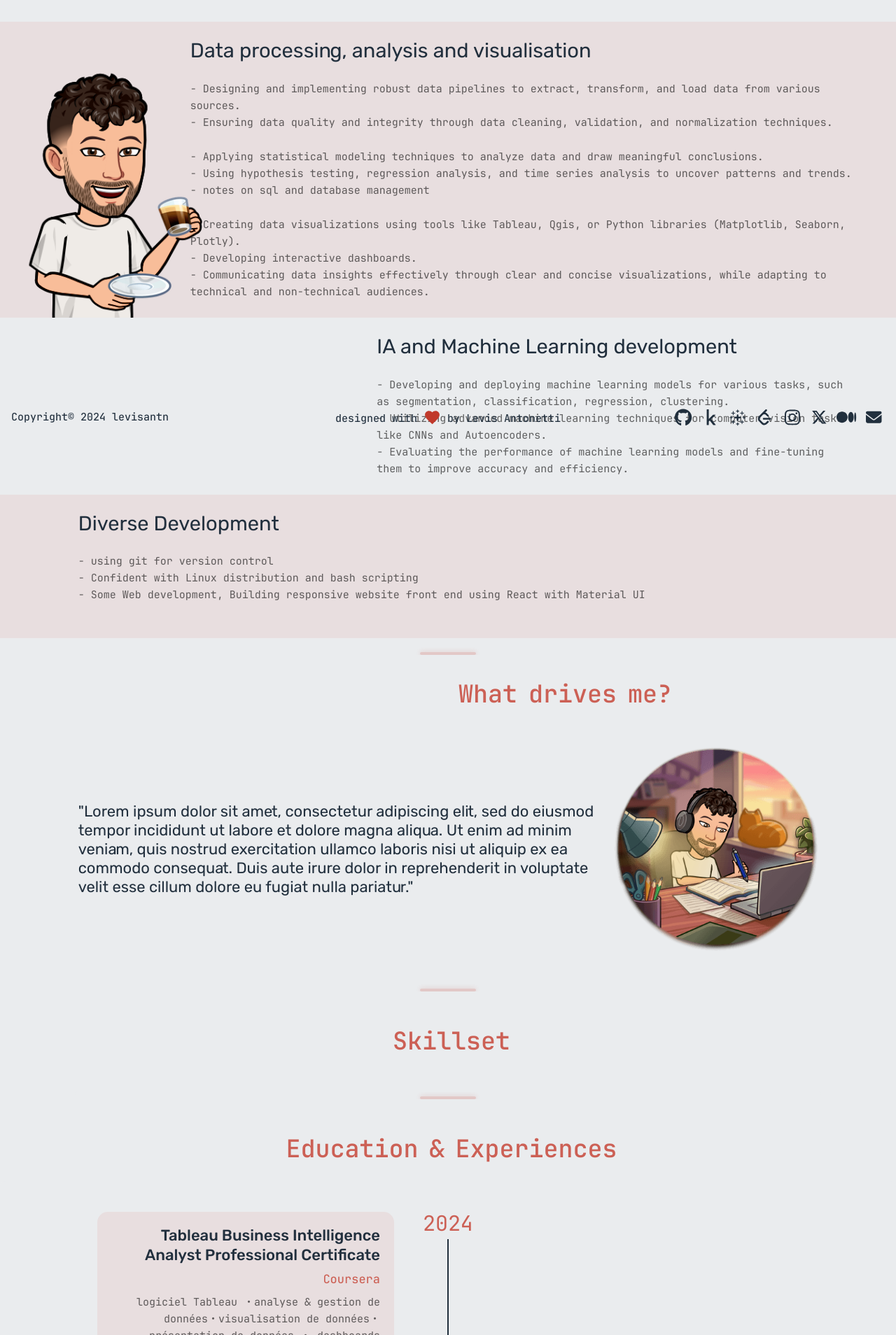
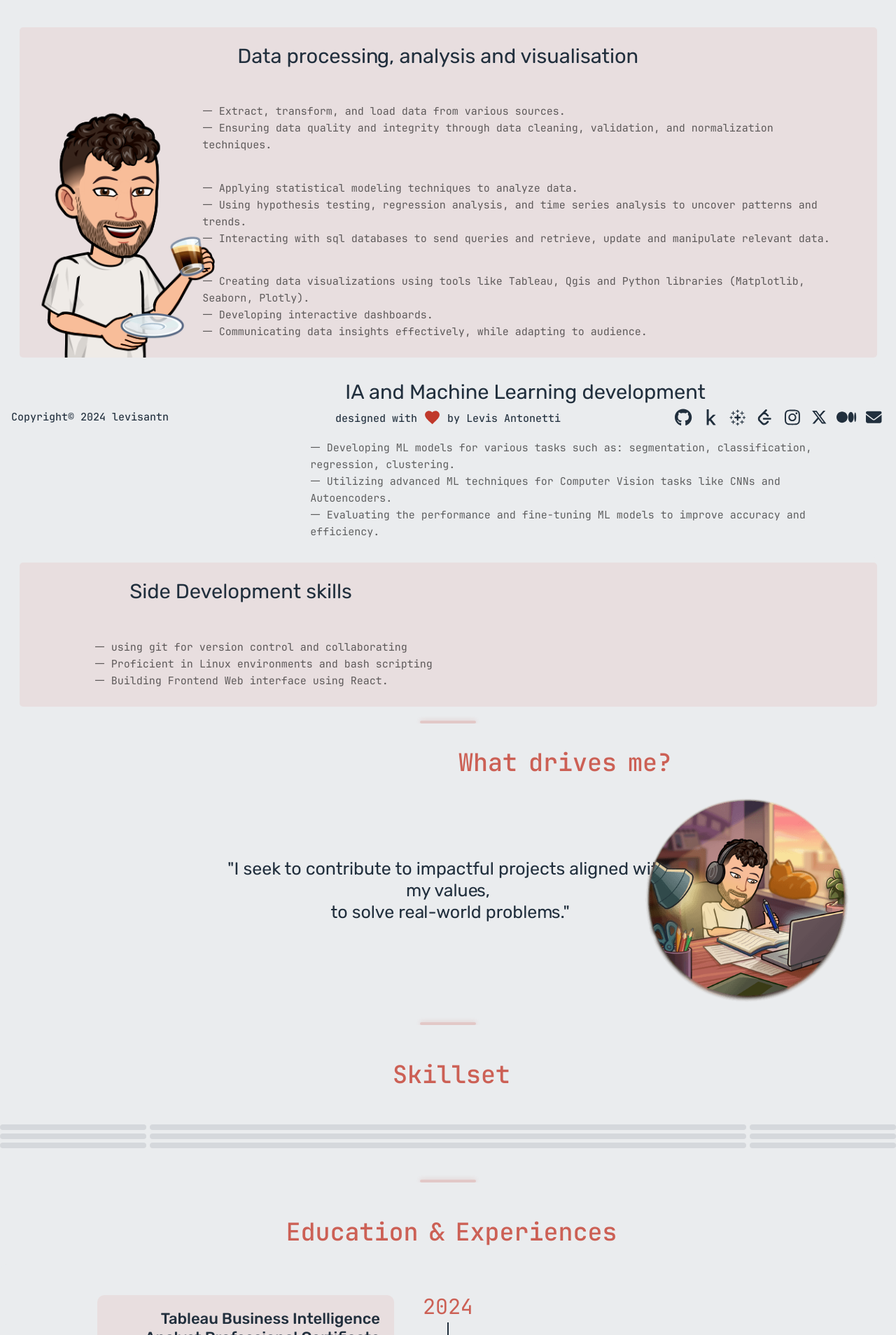
Before and after one commit to levisantn/levisantn_portofolio, a React (Vite) app: page /about_me in a window 1280 px wide. Shown: the part 172-2080 px from the top of the page at 70% size. Built offline with nearby package versions, Linux system fonts and the light colour scheme.

Commit message:
update about_me page (hover, transition, margin, content)

```diff
--- a/src/components/card/about_me/SkillsetCard.jsx
+++ b/src/components/card/about_me/SkillsetCard.jsx
@@ -56,22 +56,18 @@ const SkillsetCardHome = () => {
       <Grid2
         container
         paddingTop='2.5rem'
+        paddingBottom='2.5rem'
+        spacing='0.5rem'
         size={12}
         sx={{
           backgroundColor: 'background.default',
           height: 'auto',
         }}
       >
+        <Grid2 display='flex' size={2} borderRadius={1} sx={{ backgroundColor: 'background.paper' }}></Grid2>
         <Grid2
           display='flex'
-          size={1}
-          borderRadius={1}
-          // sx={{ backgroundColor: 'background.paper' }}
-        ></Grid2>
-
-        <Grid2
-          display='flex'
-          size={'grow'}
+          size={8}
           spacing={0.5}
           padding={0.5}
           direction='column'
@@ -79,15 +75,42 @@ const SkillsetCardHome = () => {
           sx={{
             alignItems: 'center',
             justifyContent: 'center',
-            backgroundColor: 'background.default',
+            backgroundColor: 'background.paper',
           }}
         ></Grid2>
+        <Grid2 display='flex' size={2} borderRadius={1} sx={{ backgroundColor: 'background.paper' }}></Grid2>
+        {/* -------------------------------- */}
+        {/* -------------------------------- */}
+        <Grid2 display='flex' size={2} borderRadius={1} sx={{ backgroundColor: 'background.paper' }}></Grid2>
         <Grid2
           display='flex'
-          size={1}
+          size={8}
+          spacing={0.5}
+          padding={0.5}
+          direction='column'
           borderRadius={1}
-          // sx={{ backgroundColor: 'background.paper' }}
+          sx={{
+            alignItems: 'center',
+            justifyContent: 'center',
+            backgroundColor: 'background.paper',
+          }}
         ></Grid2>
+        <Grid2 display='flex' size={2} borderRadius={1} sx={{ backgroundColor: 'background.paper' }}></Grid2>
+        <Grid2 display='flex' size={2} borderRadius={1} sx={{ backgroundColor: 'background.paper' }}></Grid2>
+        <Grid2
+          display='flex'
+          size={8}
+          spacing={0.5}
+          padding={0.5}
+          direction='column'
+          borderRadius={1}
+          sx={{
+            alignItems: 'center',
+            justifyContent: 'center',
+            backgroundColor: 'background.paper',
+          }}
+        ></Grid2>
+        <Grid2 display='flex' size={2} borderRadius={1} sx={{ backgroundColor: 'background.paper' }}></Grid2>
       </Grid2>
     </Grid2>
   );
--- a/src/components/card/about_me/TimelineCard.jsx
+++ b/src/components/card/about_me/TimelineCard.jsx
@@ -5,8 +5,10 @@ import TimelineConnector from '@mui/lab/TimelineConnector';
 import TimelineContent from '@mui/lab/TimelineContent';
 import TimelineDot from '@mui/lab/TimelineDot';
 import { Grid2, Stack, Typography } from '@mui/material';
+import { useTheme } from '@emotion/react';
 
 const TimelineCardHome = () => {
+  const theme = useTheme();
   return (
     <Grid2 container size={12}>
       <Grid2
@@ -62,13 +64,13 @@ const TimelineCardHome = () => {
       <Grid2
         container
         size={12}
-        borderRadius={1}
+        borderRadius='1rem'
         sx={{
           backgroundColor: 'background.default',
           height: 'grow',
         }}
       >
-        <Grid2 display='flex' size={1} borderRadius={1}></Grid2>
+        <Grid2 display='flex' size={1} borderRadius='1rem'></Grid2>
 
         <Grid2
           display='flex'
@@ -79,7 +81,7 @@ const TimelineCardHome = () => {
             justifyContent: 'center',
           }}
         >
-          <Timeline position='alternate-reverse' sx={{ paddingTop: '2.5rem', paddingBottom: '2.5rem' }}>
+          <Timeline position='alternate-reverse' sx={{ paddingTop: '2.5rem', paddingBottom: '5rem' }}>
             <TimelineItem>
               <TimelineSeparator>
                 <Typography variant='code' sx={{ fontSize: '3rem', color: 'primary.light' }}>
@@ -94,10 +96,16 @@ const TimelineCardHome = () => {
                   padding='2rem'
                   direction='column'
                   spacing={'1rem'}
-                  borderRadius='15px'
+                  borderRadius='1rem'
                   sx={{
                     backgroundColor: 'primary.hover2',
                     alignItems: 'flex-end',
+                    transition: 'all 0.5s ease-out',
+                    '&:hover': {
+                      boxShadow: `0rem 0rem 0.75rem ${theme.palette.primary.light}`,
+                      transform: 'scale(1.025)',
+                      transition: 'all 0.25s ease-out',
+                    },
                   }}
                 >
                   <Typography variant='h4' sx={{ fontWeight: '500' }}>
@@ -131,10 +139,16 @@ const TimelineCardHome = () => {
                   padding='2rem'
                   direction='column'
                   spacing={'1rem'}
-                  borderRadius='15px'
+                  borderRadius='1rem'
                   sx={{
                     backgroundColor: 'primary.hover2',
                     alignItems: 'flex-start',
+                    transition: 'all 0.5s ease-out',
+                    '&:hover': {
+                      boxShadow: `0rem 0rem 0.75rem ${theme.palette.primary.light}`,
+                      transform: 'scale(1.025)',
+                      transition: 'all 0.25s ease-out',
+                    },
                   }}
                 >
                   <Typography variant='h4' sx={{ fontWeight: '500' }}>
@@ -170,10 +184,16 @@ const TimelineCardHome = () => {
                   padding='2rem'
                   direction='column'
                   spacing={'1rem'}
-                  borderRadius='15px'
+                  borderRadius='1rem'
                   sx={{
                     backgroundColor: 'primary.hover2',
                     alignItems: 'flex-end',
+                    transition: 'all 0.5s ease-out',
+                    '&:hover': {
+                      boxShadow: `0rem 0rem 0.75rem ${theme.palette.primary.light}`,
+                      transform: 'scale(1.025)',
+                      transition: 'all 0.25s ease-out',
+                    },
                   }}
                 >
                   <Typography variant='h4' sx={{ fontWeight: '500' }}>
@@ -208,10 +228,16 @@ const TimelineCardHome = () => {
                   padding='2rem'
                   direction='column'
                   spacing={'1rem'}
-                  borderRadius='15px'
+                  borderRadius='1rem'
                   sx={{
                     backgroundColor: 'primary.hover2',
                     alignItems: 'flex-start',
+                    transition: 'all 0.5s ease-out',
+                    '&:hover': {
+                      boxShadow: `0rem 0rem 0.75rem ${theme.palette.primary.light}`,
+                      transform: 'scale(1.025)',
+                      transition: 'all 0.25s ease-out',
+                    },
                   }}
                 >
                   <Typography variant='h4' sx={{ fontWeight: '500', color: 'primary.light' }}>
@@ -251,10 +277,16 @@ const TimelineCardHome = () => {
                   padding='2rem'
                   direction='column'
                   spacing={'1rem'}
-                  borderRadius='15px'
+                  borderRadius='1rem'
                   sx={{
                     backgroundColor: 'primary.hover2',
                     alignItems: 'flex-end',
+                    transition: 'all 0.5s ease-out',
+                    '&:hover': {
+                      boxShadow: `0rem 0rem 0.75rem ${theme.palette.primary.light}`,
+                      transform: 'scale(1.025)',
+                      transition: 'all 0.25s ease-out',
+                    },
                   }}
                 >
                   <Typography variant='h4' sx={{ fontWeight: '500', color: 'primary.light' }}>
@@ -294,10 +326,16 @@ const TimelineCardHome = () => {
                   padding='2rem'
                   direction='column'
                   spacing={'1rem'}
-                  borderRadius='15px'
+                  borderRadius='1rem'
                   sx={{
                     backgroundColor: 'primary.hover2',
                     alignItems: 'flex-start',
+                    transition: 'all 0.5s ease-out',
+                    '&:hover': {
+                      boxShadow: `0rem 0rem 0.75rem ${theme.palette.primary.light}`,
+                      transform: 'scale(1.025)',
+                      transition: 'all 0.25s ease-out',
+                    },
                   }}
                 >
                   <Typography variant='h4' sx={{ fontWeight: '500', color: 'primary.light' }}>
@@ -339,10 +377,16 @@ const TimelineCardHome = () => {
                   padding='2rem'
                   direction='column'
                   spacing={'1rem'}
-                  borderRadius='15px'
+                  borderRadius='1rem'
                   sx={{
                     backgroundColor: 'primary.hover2',
                     alignItems: 'flex-end',
+                    transition: 'all 0.5s ease-out',
+                    '&:hover': {
+                      boxShadow: `0rem 0rem 0.75rem ${theme.palette.primary.light}`,
+                      transform: 'scale(1.025)',
+                      transition: 'all 0.25s ease-out',
+                    },
                   }}
                 >
                   <Typography variant='h4' sx={{ fontWeight: '500' }}>
@@ -386,10 +430,16 @@ const TimelineCardHome = () => {
                   padding='2rem'
                   direction='column'
                   spacing={'1rem'}
-                  borderRadius='15px'
+                  borderRadius='1rem'
                   sx={{
                     backgroundColor: 'primary.hover2',
                     alignItems: 'flex-start',
+                    transition: 'all 0.5s ease-out',
+                    '&:hover': {
+                      boxShadow: `0rem 0rem 0.75rem ${theme.palette.primary.light}`,
+                      transform: 'scale(1.025)',
+                      transition: 'all 0.25s ease-out',
+                    },
                   }}
                 >
                   <Typography variant='h4' sx={{ fontWeight: '500', color: 'primary.light' }}>
@@ -429,10 +479,16 @@ const TimelineCardHome = () => {
                   padding='2rem'
                   direction='column'
                   spacing={'1rem'}
-                  borderRadius='15px'
+                  borderRadius='1rem'
                   sx={{
                     backgroundColor: 'primary.hover2',
                     alignItems: 'flex-end',
+                    transition: 'all 0.5s ease-out',
+                    '&:hover': {
+                      boxShadow: `0rem 0rem 0.75rem ${theme.palette.primary.light}`,
+                      transform: 'scale(1.025)',
+                      transition: 'all 0.25s ease-out',
+                    },
                   }}
                 >
                   <Typography variant='h4' sx={{ fontWeight: '500' }}>
@@ -455,7 +511,7 @@ const TimelineCardHome = () => {
             </TimelineItem>
           </Timeline>
         </Grid2>
-        <Grid2 display='flex' size={1} borderRadius={1}></Grid2>
+        <Grid2 display='flex' size={1} borderRadius='1rem'></Grid2>
       </Grid2>
     </Grid2>
   );
--- a/src/components/card/about_me/WhatDrivesMeCard.jsx
+++ b/src/components/card/about_me/WhatDrivesMeCard.jsx
@@ -6,7 +6,6 @@ const WhatDrivesMeCardHome = () => {
       <Grid2
         container
         paddingTop='3.5rem'
-        paddingBottom='2.5rem'
         size={12}
         sx={{
           backgroundColor: 'background.default',
@@ -56,7 +55,7 @@ const WhatDrivesMeCardHome = () => {
       <Grid2
         container
         paddingTop='2.5rem'
-        paddingBottom='5rem'
+        paddingBottom='2.5rem'
         size={12}
         sx={{
           backgroundColor: 'background.default',
@@ -65,14 +64,14 @@ const WhatDrivesMeCardHome = () => {
       >
         <Grid2
           display='flex'
-          size={1}
+          size={3}
           borderRadius={1}
           // sx={{ backgroundColor: 'background.paper' }}
         ></Grid2>
 
         <Grid2
           display='flex'
-          size={'grow'}
+          size={6}
           spacing={'0.5rem'}
           padding={'0.5rem'}
           paddingTop='2.5rem'
@@ -81,25 +80,38 @@ const WhatDrivesMeCardHome = () => {
           borderRadius={1}
           sx={{
             alignItems: 'center',
-            justifyContent: 'flex-start',
+            justifyContent: 'center',
             // backgroundColor: 'background.paper',
           }}
         >
-          <Stack direction='column' spacing={'5rem'}>
+          <Stack direction='column' spacing={'2.5rem'}>
             <Typography
               variant='h4'
-              sx={{ fontWeight: '400', whiteSpace: 'pre-wrap', '& span:first-of-type': { color: 'primary.main' } }}
+              sx={{
+                textAlign: 'center',
+                fontWeight: '400',
+                fontSize: '2.5rem',
+                whiteSpace: 'pre-wrap',
+                '& span:first-of-type': { color: 'primary.main' },
+              }}
             >
-              &quot;Lorem ipsum dolor sit amet, consectetur adipiscing elit, sed do eiusmod tempor incididunt ut labore
-              et dolore magna aliqua. Ut enim ad minim veniam, quis nostrud exercitation ullamco laboris nisi ut aliquip
-              ex ea commodo consequat. Duis aute irure dolor in reprehenderit in voluptate velit esse cillum dolore eu
-              fugiat nulla pariatur.&quot;
+              &quot;I seek to contribute to impactful projects aligned with my values,
+              <br /> to solve real-world problems.&quot;
             </Typography>
+            <Typography
+              variant='h4'
+              sx={{
+                textAlign: 'right',
+                fontWeight: '400',
+                whiteSpace: 'pre-wrap',
+                '& span:first-of-type': { color: 'primary.main' },
+              }}
+            ></Typography>
           </Stack>
         </Grid2>
         <Grid2
           display='flex'
-          size={'auto'}
+          size={2}
           borderRadius={1}
           sx={{
             justifyContent: 'center',
@@ -119,7 +131,7 @@ const WhatDrivesMeCardHome = () => {
         </Grid2>
         <Grid2
           display='flex'
-          size={1}
+          size={2}
           borderRadius={1}
           // sx={{ backgroundColor: 'background.paper' }}
         ></Grid2>
--- a/src/components/card/about_me/WhatIDoCard.jsx
+++ b/src/components/card/about_me/WhatIDoCard.jsx
@@ -1,8 +1,10 @@
+import { useTheme } from '@emotion/react';
 import { Box, Grid2, Stack, Typography } from '@mui/material';
 
 const WhatIDoCard = () => {
+  const theme = useTheme();
   return (
-    <Grid2 container size={12}>
+    <Grid2 container size={12} paddingLeft='2.75rem' paddingRight='2.75rem' spacing='0.75rem'>
       <Grid2
         container
         paddingTop='2.5rem'
@@ -25,7 +27,6 @@ const WhatIDoCard = () => {
           size={'grow'}
           direction='column'
           borderRadius={1}
-          paddingLeft={'1rem'}
           sx={{
             justifyContent: 'flex-start',
             alignItems: 'center',
@@ -59,6 +60,13 @@ const WhatIDoCard = () => {
         sx={{
           backgroundColor: 'primary.hover2',
           height: 'auto',
+          borderRadius: '0.5rem',
+          transition: 'all 0.5s ease-out',
+          '&:hover': {
+            boxShadow: `0rem 0rem 0.75rem ${theme.palette.primary.light}`,
+            transform: 'scale(1.025)',
+            transition: 'all 0.25s ease-out',
+          },
         }}
       >
         <Grid2
@@ -101,13 +109,14 @@ const WhatIDoCard = () => {
           sx={{
             alignItems: 'center',
             justifyContent: 'flex-start',
-            // backgroundColor: 'background.paper',
           }}
         >
-          <Stack direction='column' spacing={'2.5rem'}>
+          <Stack direction='column' spacing={'3.75rem'}>
             <Typography
               variant='h3'
               sx={{
+                paddingLeft: '5rem',
+                paddingBottom: '1.25rem',
                 fontWeight: '400',
                 '& span:first-of-type': { color: 'primary.main' },
               }}
@@ -124,10 +133,9 @@ const WhatIDoCard = () => {
                 whiteSpace: 'pre-wrap',
               }}
             >
-              - Designing and implementing robust data pipelines to extract, transform, and load data from various
-              sources.
-              <br />- Ensuring data quality and integrity through data cleaning, validation, and normalization
-              techniques.
+              𑁋 Extract, transform, and load data from various sources.
+              <br />
+              𑁋 Ensuring data quality and integrity through data cleaning, validation, and normalization techniques.
             </Typography>
 
             <Typography
@@ -139,10 +147,11 @@ const WhatIDoCard = () => {
                 whiteSpace: 'pre-wrap',
               }}
             >
-              - Applying statistical modeling techniques to analyze data and draw meaningful conclusions.
+              𑁋 Applying statistical modeling techniques to analyze data.
               <br />
-              - Using hypothesis testing, regression analysis, and time series analysis to uncover patterns and trends.
-              <br />- notes on sql and database management
+              𑁋 Using hypothesis testing, regression analysis, and time series analysis to uncover patterns and trends.
+              <br />
+              𑁋 Interacting with sql databases to send queries and retrieve, update and manipulate relevant data.
             </Typography>
 
             <Typography
@@ -154,12 +163,12 @@ const WhatIDoCard = () => {
                 whiteSpace: 'pre-wrap',
               }}
             >
-              - Creating data visualizations using tools like Tableau, Qgis, or Python libraries (Matplotlib, Seaborn,
+              𑁋 Creating data visualizations using tools like Tableau, Qgis and Python libraries (Matplotlib, Seaborn,
               Plotly).
               <br />
-              - Developing interactive dashboards.
-              <br />- Communicating data insights effectively through clear and concise visualizations, while adapting
-              to technical and non-technical audiences.
+              𑁋 Developing interactive dashboards.
+              <br />
+              𑁋 Communicating data insights effectively, while adapting to audience.
             </Typography>
           </Stack>
         </Grid2>
@@ -177,11 +186,18 @@ const WhatIDoCard = () => {
         sx={{
           backgroundColor: 'background.default',
           height: 'auto',
+          borderRadius: '0.5rem',
+          transition: 'all 0.5s ease-out',
+          '&:hover': {
+            boxShadow: `0rem 0rem 0.75rem ${theme.palette.primary.light}`,
+            transform: 'scale(1.025)',
+            transition: 'all 0.25s ease-out',
+          },
         }}
       >
         <Grid2
           display='flex'
-          size={5}
+          size={4}
           borderRadius={1}
           // sx={{ backgroundColor: 'background.paper' }}
         ></Grid2>
@@ -201,10 +217,12 @@ const WhatIDoCard = () => {
             // backgroundColor: 'background.paper',
           }}
         >
-          <Stack direction='column' spacing={'2.5rem'}>
+          <Stack direction='column' spacing={'3.75rem'}>
             <Typography
               variant='h3'
               sx={{
+                paddingLeft: '5rem',
+                paddingBottom: '1.25rem',
                 fontWeight: '400',
                 '& span:first-of-type': { color: 'primary.main' },
               }}
@@ -221,12 +239,11 @@ const WhatIDoCard = () => {
                 whiteSpace: 'pre-wrap',
               }}
             >
-              - Developing and deploying machine learning models for various tasks, such as segmentation,
-              classification, regression, clustering.
-              <br />- Utilizing advanced machine learning techniques for computer vision tasks like CNNs and
-              Autoencoders.
-              <br />- Evaluating the performance of machine learning models and fine-tuning them to improve accuracy and
-              efficiency.
+              𑁋 Developing ML models for various tasks such as: segmentation, classification, regression, clustering.
+              <br />
+              𑁋 Utilizing advanced ML techniques for Computer Vision tasks like CNNs and Autoencoders.
+              <br />
+              𑁋 Evaluating the performance and fine-tuning ML models to improve accuracy and efficiency.
             </Typography>
           </Stack>
         </Grid2>
@@ -244,6 +261,13 @@ const WhatIDoCard = () => {
         sx={{
           backgroundColor: 'primary.hover2',
           height: 'auto',
+          borderRadius: '0.5rem',
+          transition: 'all 0.5s ease-out',
+          '&:hover': {
+            boxShadow: `0rem 0rem 0.75rem ${theme.palette.primary.light}`,
+            transform: 'scale(1.025)',
+            transition: 'all 0.25s ease-out',
+          },
         }}
       >
         <Grid2
@@ -259,7 +283,7 @@ const WhatIDoCard = () => {
           spacing={'0.5rem'}
           padding={'0.5rem'}
           paddingTop='2.5rem'
-          paddingBottom='5rem'
+          paddingBottom='2.5rem'
           direction='column'
           borderRadius={1}
           sx={{
@@ -268,15 +292,17 @@ const WhatIDoCard = () => {
             // backgroundColor: 'background.paper',
           }}
         >
-          <Stack direction='column' spacing={'2.5rem'}>
+          <Stack direction='column' spacing={'3.75rem'}>
             <Typography
               variant='h3'
               sx={{
+                paddingLeft: '5rem',
+                paddingBottom: '1.25rem',
                 fontWeight: '400',
                 '& span:first-of-type': { color: 'primary.main' },
               }}
             >
-              Diverse Development
+              Side Development skills
             </Typography>
 
             <Typography
@@ -288,9 +314,11 @@ const WhatIDoCard = () => {
                 whiteSpace: 'pre-wrap',
               }}
             >
-              - using git for version control
-              <br />- Confident with Linux distribution and bash scripting
-              <br />- Some Web development, Building responsive website front end using React with Material UI
+              𑁋 using git for version control and collaborating
+              <br />
+              𑁋 Proficient in Linux environments and bash scripting
+              <br />
+              𑁋 Building Frontend Web interface using React.
             </Typography>
           </Stack>
         </Grid2>
--- a/src/routes/Aboutme.jsx
+++ b/src/routes/Aboutme.jsx
@@ -46,6 +46,7 @@ const Aboutme = () => {
             borderRadius: 1,
             marginLeft: '60rem',
             marginRight: '60rem',
+            marginTop: '2rem',
             border: `0.25rem solid ${theme.palette.primary.hover1}`,
             boxShadow: `0rem 0rem 0.75rem ${theme.palette.primary.hover1}`,
           }}
```
